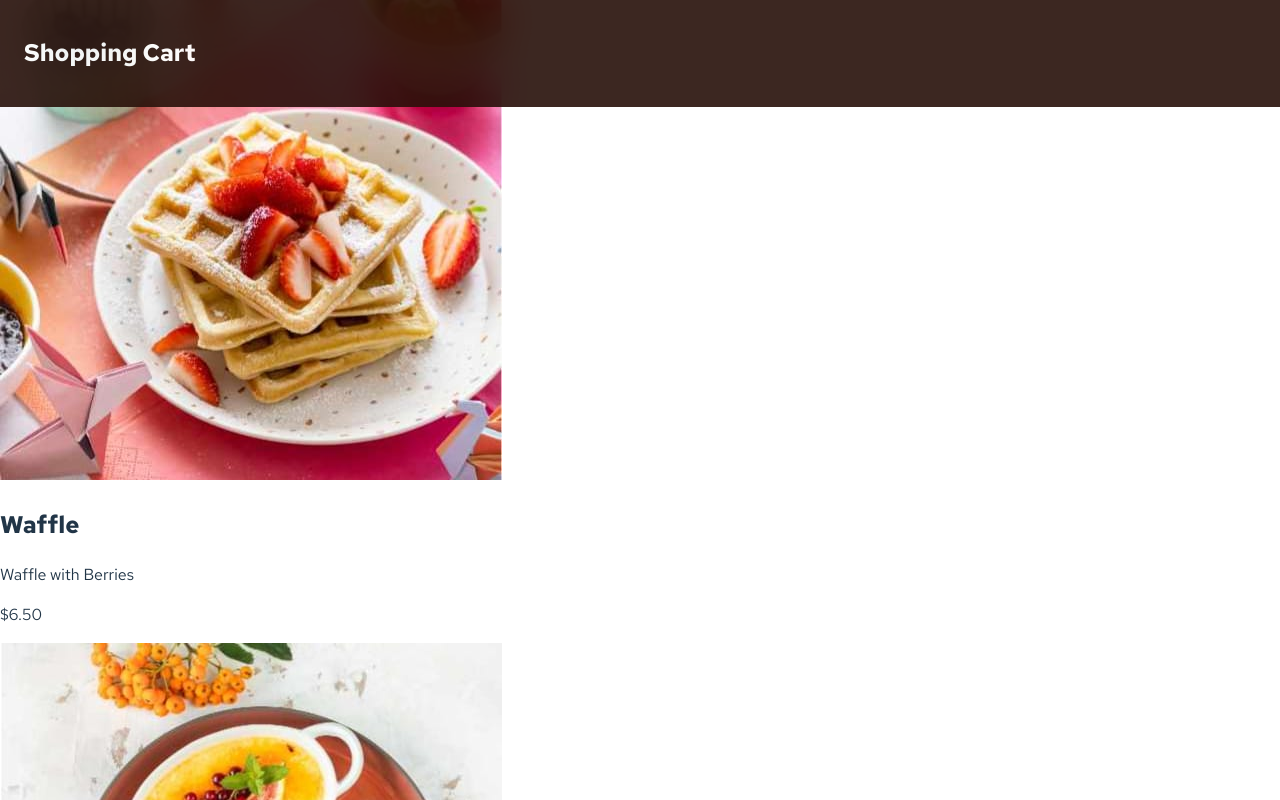
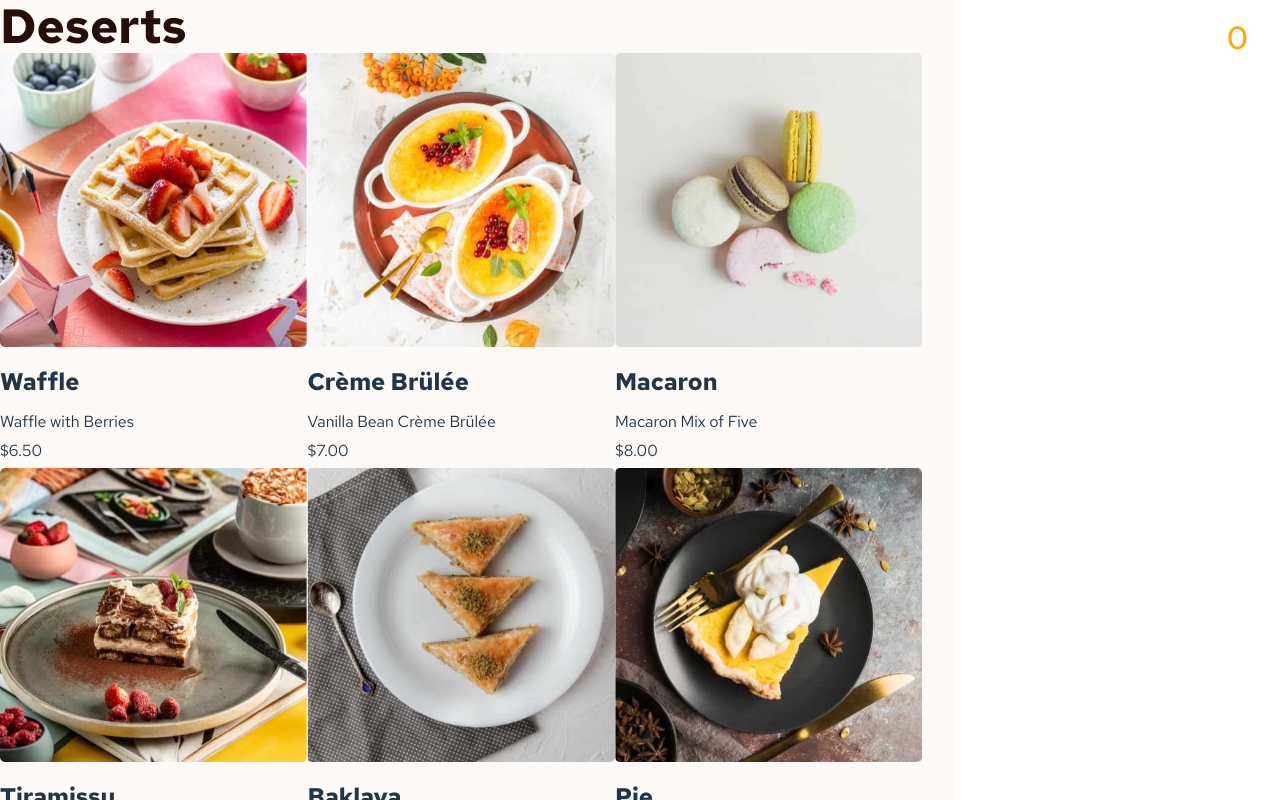
Before and after one commit to robs-am/shopping-list-with-cart, a React (Vite) app: page / in a window 1280 px wide. Shown: the top 800 px of the page. Built offline with nearby package versions, Linux system fonts and the light colour scheme.

Commit message:
style: add grid-layout

```diff
--- a/src/App.tsx
+++ b/src/App.tsx
@@ -1,19 +1,15 @@
-
-
-
 import "./index.scss"
 import CartWidget from "./components/CartWidget"
-import Header from './components/Header'
 import Product from "./components/Product"
 
 function App() {
 
-
   return (
     <>
-     <Header />
+    <section className="productPage">
       <Product />
      <CartWidget productsCount={0} />
+     </section>
 
     </>
   )
--- a/src/components/Product/index.tsx
+++ b/src/components/Product/index.tsx
@@ -25,7 +25,10 @@ const Product: React.FC = () => {
   }, []);
 
   return (
+    <div className={classes.productList}>
+    <h1 className={classes.productTitle}>Deserts</h1>
     <div className={classes.products}>
+
       {products.map((product) => (
         <div key={product.id} className={classes.productCard}>
           <picture>
@@ -49,6 +52,7 @@ const Product: React.FC = () => {
         </div>
       ))}
     </div>
+    </div>
   );
 };
 
--- a/src/components/Product/product.module.scss
+++ b/src/components/Product/product.module.scss
@@ -0,0 +1,57 @@
+@import '../../styles/variables.scss';
+
+
+
+.productList {
+
+background-color: $rose-50;
+
+.productTitle {
+  font-size: 3rem;
+
+  color: $rose-900;
+}
+.products {
+  display: flex;
+  flex-wrap: wrap;
+
+  .productCard {
+
+    .productImage {
+      max-width: 100%;
+      height: auto;
+      border-radius: 5px;
+    }
+
+    h2 {
+      font-size: 1.5rem;
+      margin: 10px 0;
+    }
+
+    p {
+      margin: 5px 0;
+    }
+  }
+}
+}
+
+
+
+@media (min-width: 1024px) {
+  .productCard {
+    flex: 0 0 calc(33.33% - 10px);
+  }
+}
+
+
+@media (max-width: 768px) {
+  .productCard {
+    flex: 0 0 calc(50% - 10px);
+  }
+}
+
+@media (max-width: 480px) {
+  .productCard {
+    flex: 0 0 100%;
+  }
+}
--- a/src/index.scss
+++ b/src/index.scss
@@ -2,13 +2,14 @@
 
 
 :root {
+
   font-family : $font-family-body;
   line-height: 1.5;
-  font-weight: 400;
+  font-weight: $font-weight-regular;
 
   color-scheme: light dark;
   color: rgba(255, 255, 255, 0.87);
-  background-color: #242424;
+  background-color: $rose-50;
 
   font-synthesis: none;
   text-rendering: optimizeLegibility;
@@ -16,8 +17,18 @@
   -moz-osx-font-smoothing: grayscale;
 }
 
+* {
+  box-sizing: border-box;
+  margin:0;
+  padding: 0;
+}
 
-
+.productPage {
+  display: grid;
+  grid-template-columns: 3fr 1fr;
+  gap: 10px;
+  align-items: start;
+}
 a {
   font-weight: 500;
   color: #646cff;
```
